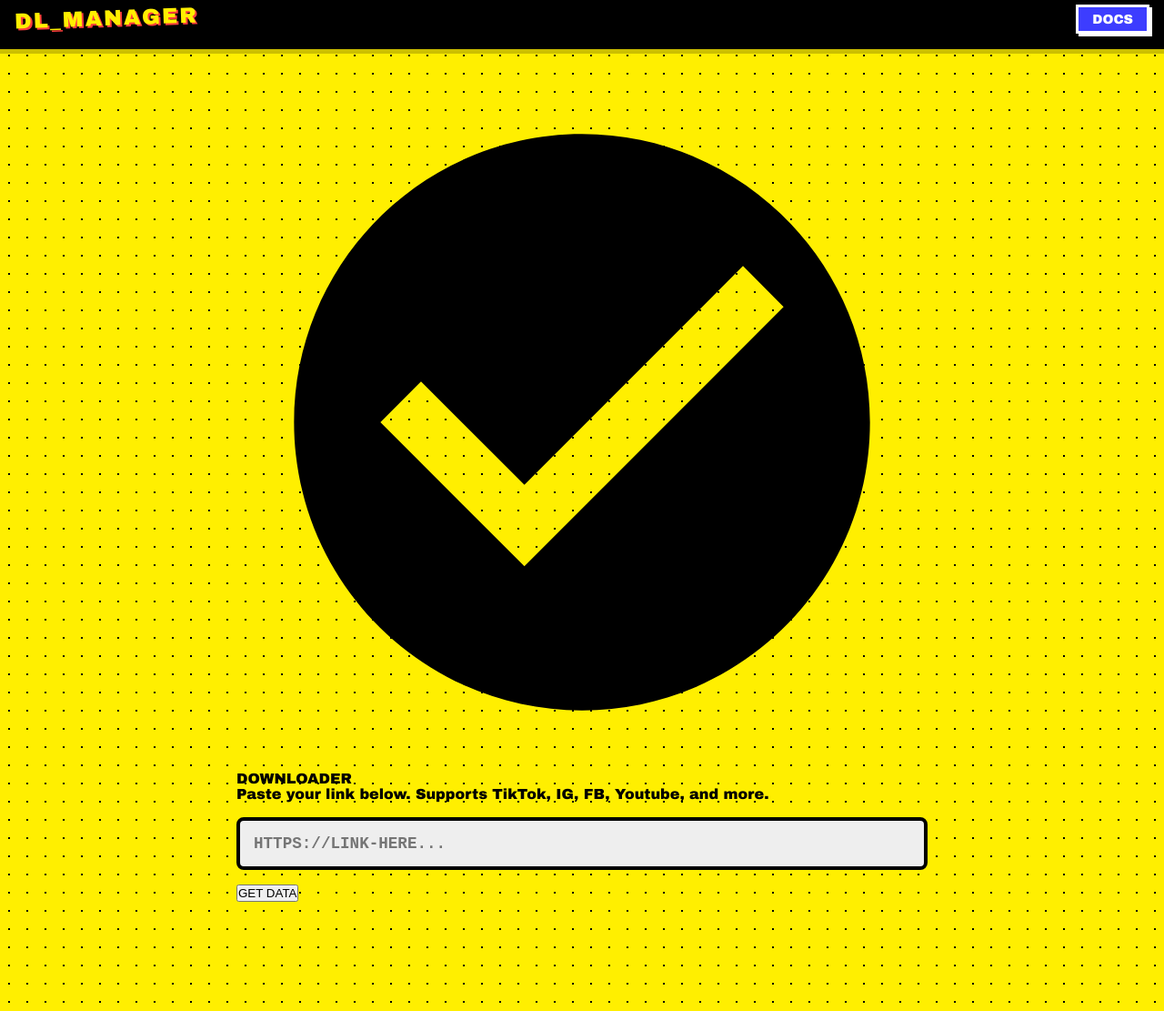
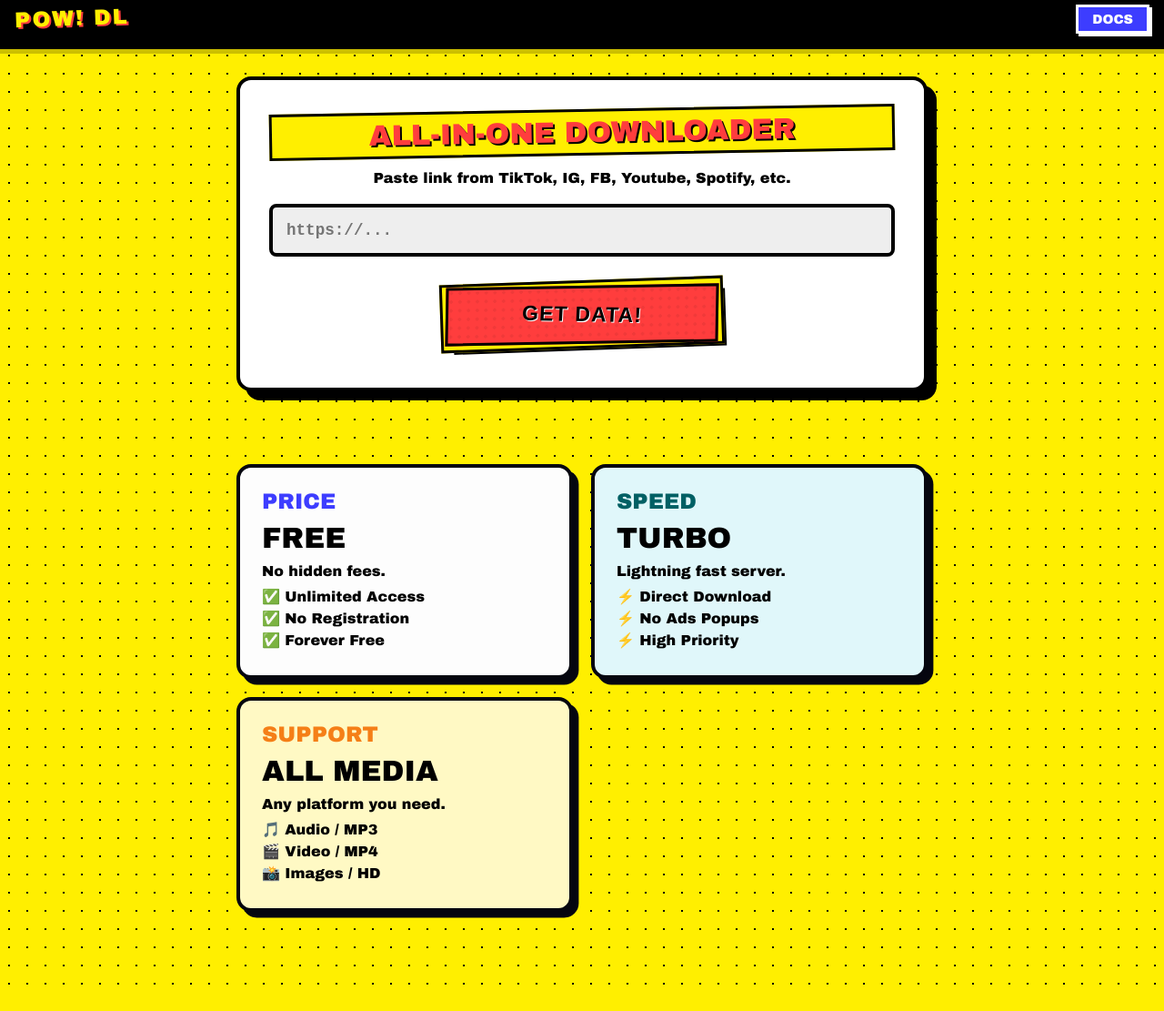
Before and after one commit to sanzzyproject/all-in-one-downloader, a website: page public/index.html in a window 1280 px wide. Shown: the part 9-1120 px from the top of the page at 91% size. After the commit the page ends 1091 px from the top, so only its background shows below. Drawn offline with Linux system fonts and the light colour scheme.

Commit message:
Rename downloader and update UI elements

```diff
--- a/public/index.html
+++ b/public/index.html
@@ -3,13 +3,13 @@
 <head>
     <meta charset="UTF-8">
     <meta name="viewport" content="width=device-width, initial-scale=1.0">
-    <title>BRUTAL DOWNLOADER</title>
+    <title>COMIC DOWNLOADER</title>
     <link rel="stylesheet" href="style.css">
 </head>
 <body>
 
     <nav class="navbar">
-        <a href="index.html" class="brand">DL_MANAGER</a>
+        <a href="index.html" class="brand">POW! DL</a>
         <div class="nav-links">
             <a href="docs.html">DOCS</a>
         </div>
@@ -17,44 +17,70 @@
 
     <div class="container">
 
-        <div class="brutalist-card">
-            <div class="brutalist-card__header">
-                <div class="brutalist-card__icon">
-                    <svg viewBox="0 0 24 24" xmlns="http://www.w3.org/2000/svg">
-                        <path d="M12 2C6.48 2 2 6.48 2 12s4.48 10 10 10 10-4.48 10-10S17.52 2 12 2zm-2 15l-5-5 1.41-1.41L10 14.17l7.59-7.59L19 8l-9 9z"></path>
-                    </svg>
-                </div>
-                <div class="brutalist-card__alert">DOWNLOADER</div>
-            </div>
+        <div class="main-card">
+            <div class="card-title">ALL-IN-ONE DOWNLOADER</div>
 
-            <div class="brutalist-card__message">
-                Paste your link below. Supports TikTok, IG, FB, Youtube, and more.
-                <br><br>
-                <input type="text" id="urlInput" class="brutalist-input" placeholder="HTTPS://LINK-HERE..." autocomplete="off">
-            </div>
+            <p style="text-align: center; margin-bottom: 20px; font-weight: bold;">
+                Paste link from TikTok, IG, FB, Youtube, Spotify, etc.
+            </p>
 
-            <div class="brutalist-card__actions">
-                <button id="downloadBtn" onclick="fetchMedia()" class="brutalist-card__button brutalist-card__button--read">
-                    GET DATA
+            <input type="text" id="urlInput" class="brutalist-input" placeholder="https://..." autocomplete="off">
+
+            <div class="comic-brutal-button-container">
+                <button id="downloadBtn" onclick="fetchMedia()" class="comic-brutal-button">
+                    <div class="button-inner">
+                        <span class="button-text">GET DATA!</span>
+                        <div class="halftone-overlay"></div>
+                    </div>
+                    <div class="button-shadow"></div>
+                    <div class="button-frame"></div>
                 </button>
             </div>
         </div>
 
-        <div id="loading" class="brutalist-card hidden">
-            <div class="loading-container">
-                <span class="loader"></span>
-                <p style="margin-top:10px;">PROCESSING...</p>
-            </div>
+        <div id="loading" class="hidden" style="text-align: center; font-size: 1.5rem; font-weight: bold; text-shadow: 2px 2px 0 #fff;">
+            PROCESSING... ⏳
         </div>
+        <div id="error-msg" class="hidden"></div>
 
-        <div id="error-msg" class="brutalist-card hidden" style="border-color: red;">
-            <div class="brutalist-card__alert" style="color: red;">ERROR</div>
-            <div class="brutalist-card__message" id="error-text"></div>
-        </div>
+        <div id="result"></div>
 
-        <div id="result" class="result-container" style="width: 100%; display: flex; flex-direction: column; align-items: center; gap: 20px;">
+        <div class="features-grid">
+
+            <div class="feature-card">
+                <div class="pricing-plan">PRICE</div>
+                <div class="price-value">FREE</div>
+                <p>No hidden fees.</p>
+                <ul class="check-list">
+                    <li class="check-list-item">✅ Unlimited Access</li>
+                    <li class="check-list-item">✅ No Registration</li>
+                    <li class="check-list-item">✅ Forever Free</li>
+                </ul>
             </div>
 
+            <div class="feature-card" style="background: #e0f7fa;">
+                <div class="pricing-plan" style="color: #006064;">SPEED</div>
+                <div class="price-value">TURBO</div>
+                <p>Lightning fast server.</p>
+                <ul class="check-list">
+                    <li class="check-list-item">⚡ Direct Download</li>
+                    <li class="check-list-item">⚡ No Ads Popups</li>
+                    <li class="check-list-item">⚡ High Priority</li>
+                </ul>
+            </div>
+
+            <div class="feature-card" style="background: #fff9c4;">
+                <div class="pricing-plan" style="color: #f57f17;">SUPPORT</div>
+                <div class="price-value">ALL MEDIA</div>
+                <p>Any platform you need.</p>
+                <ul class="check-list">
+                    <li class="check-list-item">🎵 Audio / MP3</li>
+                    <li class="check-list-item">🎬 Video / MP4</li>
+                    <li class="check-list-item">📸 Images / HD</li>
+                </ul>
+            </div>
+
+        </div>
     </div>
 
     <script src="script.js"></script>
```
